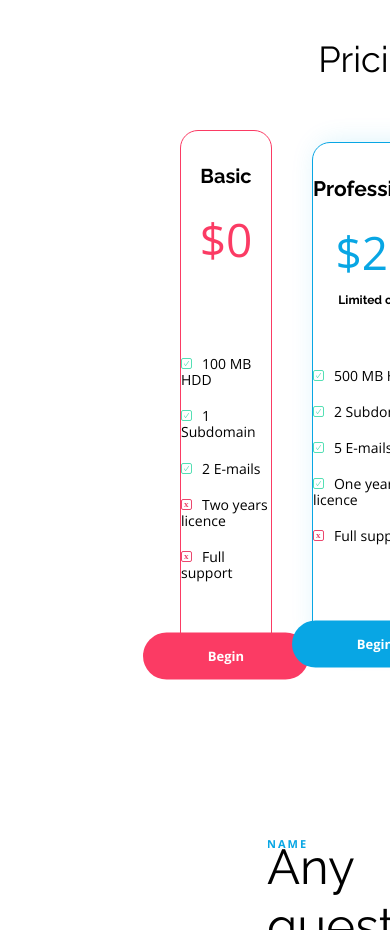
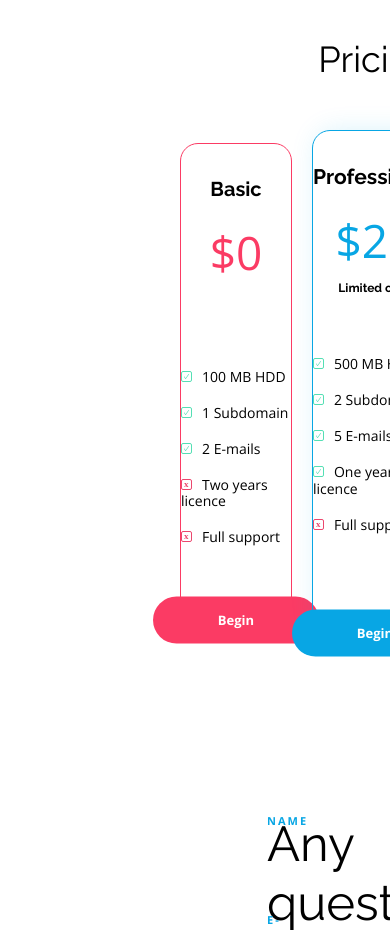
Before and after one commit to PatrykBombik/BestShop, a website built with Parcel: page index.html in a window 390 px wide. Shown: the part 3920-4850 px from the top of the page. Built offline with nearby package versions, Linux system fonts and the light colour scheme.

Commit message:
pricing tablet rwd

```diff
--- a/src/scss/_pricing.scss
+++ b/src/scss/_pricing.scss
@@ -21,6 +21,10 @@
     align-items: center;
     justify-content: space-around;
     margin-top: 50px;
+
+    @include breakTablet {
+      max-width: 758px;
+    }
 
     .pricing__items {
       margin-bottom: 20px;
@@ -90,6 +94,10 @@
       position: relative;
       border: 1px solid $color-primary;
       padding-bottom: 55px;
+
+      @include breakTablet {
+        margin: 0 20px;
+      }
 
       .pricing__professional--type {
         font-size: 1.3125rem;
```
